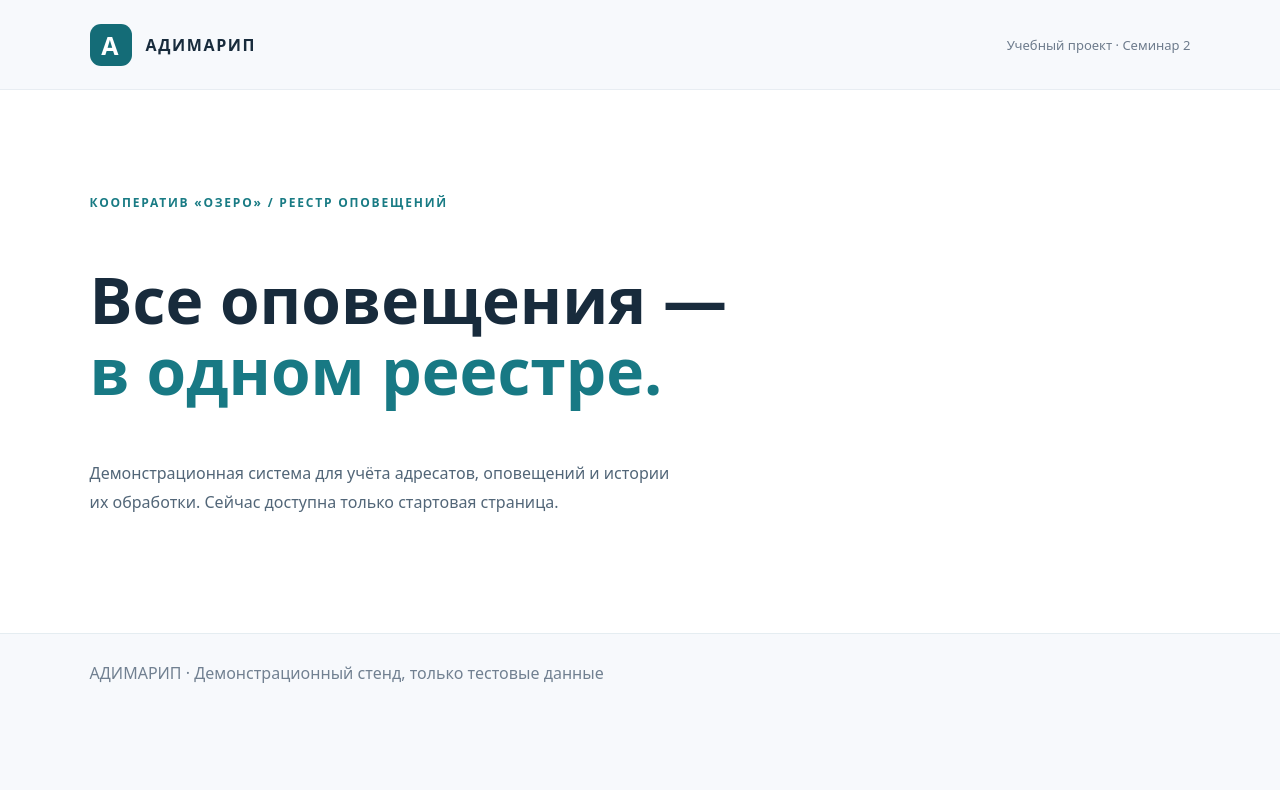
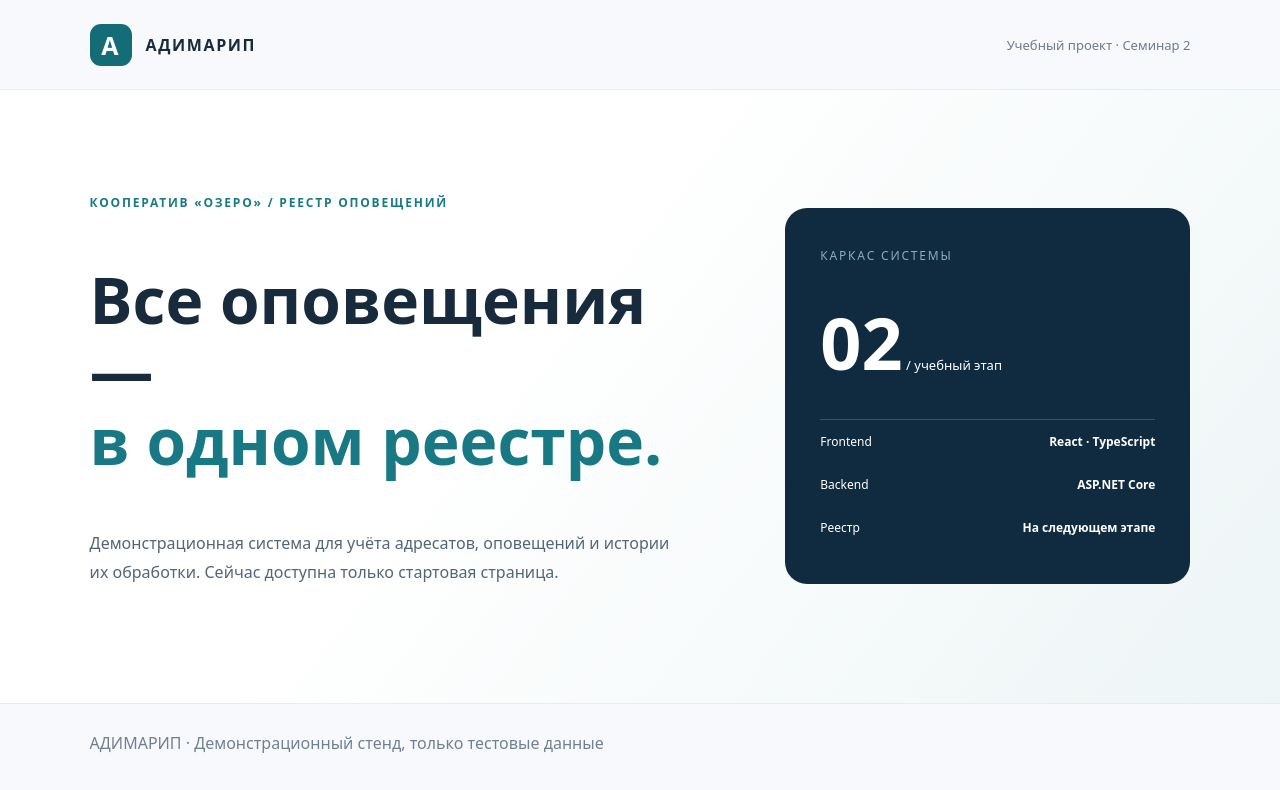
Before and after one commit to Lake-Cooperative/projekkkt_adimarip, a React (Vite) app in the folder frontend/: page / in a window 1280 px wide. Shown: the top 790 px of the page. Built offline with nearby package versions, Linux system fonts and the light colour scheme.

Commit message:
inf panel
piramida.png

```diff
--- a/frontend/src/App.tsx
+++ b/frontend/src/App.tsx
@@ -12,6 +12,14 @@ export function App() {
             <h1 id="page-title">Все оповещения —<br /><span>в одном реестре.</span></h1>
             <p>Демонстрационная система для учёта адресатов, оповещений и истории их обработки. Сейчас доступна только стартовая страница.</p>
           </div>
+          <div className="hero-panel" aria-label="Состояние проекта">
+            <span className="panel-label">КАРКАС СИСТЕМЫ</span>
+            <span className="panel-big">02<span> / учебный этап</span></span>
+            <div className="panel-rule" />
+            <div className="panel-row"><span>Frontend</span><strong>React · TypeScript</strong></div>
+            <div className="panel-row"><span>Backend</span><strong>ASP.NET Core</strong></div>
+            <div className="panel-row"><span>Реестр</span><strong>На следующем этапе</strong></div>
+          </div>
         </section>
       </main>
       <footer>АДИМАРИП · Демонстрационный стенд, только тестовые данные</footer>
--- a/frontend/src/styles.css
+++ b/frontend/src/styles.css
@@ -12,3 +12,13 @@ a { color: inherit; }
 .hero h1 span { color: #187984; }
 .hero-copy p { max-width: 580px; line-height: 1.8; color: #526678; }
 footer { padding: 28px 7%; color: #718091; border-top: 1px solid #e5edf1; }
+
+.hero { display: grid; grid-template-columns: 1.2fr .8fr; gap: 8%; align-items: center; background: linear-gradient(128deg,#fff 40%,#edf5f6 100%); }
+.hero-panel { border-radius: 22px; min-height: 300px; padding: 35px; background: #102b40; color: #fff; }
+.panel-label { color: #89aebf; font-size: 12px; letter-spacing: .15em; }
+.panel-big { display: block; margin: 28px 0; font-size: 72px; font-weight: 800; }
+.panel-big span { font-size: 13px; font-weight: 400; }
+.panel-rule { border-bottom: 1px solid #3b5363; }
+.panel-row { display: flex; justify-content: space-between; padding: 13px 0; font-size: 12px; }
+.panel-row strong { text-align: right; }
+@media (max-width: 850px) { .hero { grid-template-columns: 1fr; } }
```
